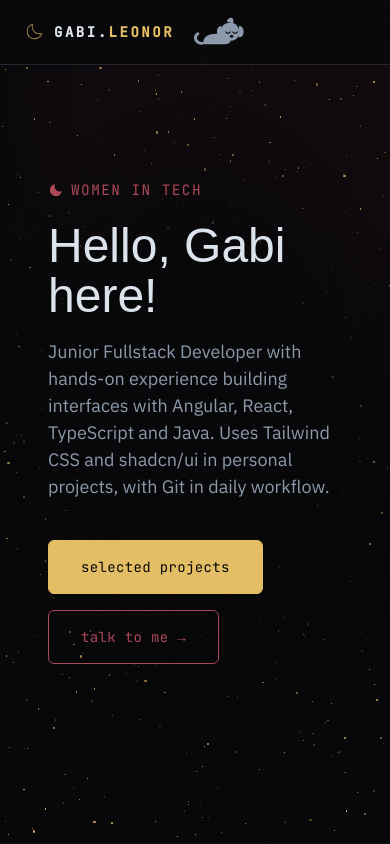
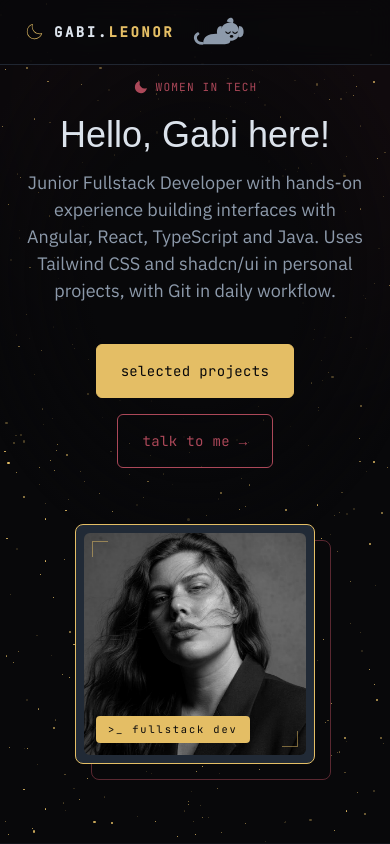
Before and after one commit to gabi-gms/myportfolio, a React (Vite) app: page / in a window 390 px wide. Shown: the top 844 px of the page. Built offline with nearby package versions, Linux system fonts and the light colour scheme; a web font is replaced by a local one.

Commit message:
fix: Adjustments to the responsiveness of the header and the contact section

```diff
--- a/src/components/ActionLink.tsx
+++ b/src/components/ActionLink.tsx
@@ -7,7 +7,7 @@ type ActionLinkProps = AnchorHTMLAttributes<HTMLAnchorElement> & {
 };
 
 const base =
-  'inline-flex items-center gap-2 rounded-md border px-8 py-4 font-mono text-sm tracking-wide transition-colors';
+  'inline-flex items-center gap-2 rounded-md border px-6 py-4 font-mono text-sm tracking-wide transition-colors';
 
 const variants = {
   primary:
--- a/src/components/Header.tsx
+++ b/src/components/Header.tsx
@@ -21,13 +21,13 @@ export default function Header() {
             className="pointer-events-none absolute -inset-x-16 -inset-y-24 bg-[radial-gradient(closest-side,var(--color-bg)_0%,var(--color-bg)_45%,transparent_100%)]"
           />
 
-          <div className="relative mx-auto w-full max-w-shell px-6 lg:px-14">
-            <p className="mb-5 flex items-center gap-2 font-mono text-[0.9rem] tracking-widest uppercase text-secondary">
+          <div className="relative flex flex-col items-center text-center lg:items-start lg:text-left">
+            <p className="mb-5 flex items-center justify-center gap-2 font-mono text-[0.7rem] uppercase tracking-widest text-secondary lg:justify-start">
               <MoonIcon size={15} weight="fill" />
               {ui.eyebrows.header}
             </p>
 
-            <h1 className="font-display text-5xl leading-[1.05] sm:text-4xl lg:text-7xl">
+            <h1 className="font-display text-4xl leading-[1.05] sm:text-4xl lg:text-6xl">
               {ui.header.name}
             </h1>
 
@@ -35,7 +35,7 @@ export default function Header() {
               {ui.header.tagline}
             </p>
 
-            <div className="mt-10 flex flex-wrap items-center gap-4">
+            <div className="mt-10 flex flex-wrap items-center justify-center gap-4 lg:justify-start">
               <ActionLink href="#projects">{ui.header.ctaPrimary}</ActionLink>
               <ActionLink href="#contact" variant="secondary">
                 {ui.header.ctaSecondary}
@@ -44,7 +44,7 @@ export default function Header() {
           </div>
         </div>
 
-        <Portrait className="mx-auto hidden w-full max-w-60 lg:block xl:max-w-xs" />
+        <Portrait className="mx-auto w-full max-w-60 xl:max-w-xs" />
       </div>
     </header>
   );
--- a/src/sections/Contact.tsx
+++ b/src/sections/Contact.tsx
@@ -4,13 +4,13 @@ import ActionLink from '../components/ActionLink';
 
 export default function Contact() {
   return (
-    <div className="grid gap-14 lg:grid-cols-2 lg:gap-20">
+    <div className="grid gap-14 lg:grid-cols-2 lg:gap-20 items-center justify-center lg:justify-start">
       <div>
-        <p className="max-w-md text-lg leading-relaxed text-moon-muted">
+        <p className="max-full text-lg leading-relaxed text-moon-muted" >
           {ui.contact.intro}
         </p>
 
-        <div className="mt-10 flex flex-wrap items-center gap-4">
+        <div className="mt-10 flex flex-wrap items-center justify-center gap-4 lg:justify-start">
           <ActionLink href={resumeUrl} download  icon={DownloadSimpleIcon}>
             {ui.contact.resumeCta}
           </ActionLink>
@@ -21,7 +21,7 @@ export default function Contact() {
       </div>
 
       <div>
-                <ul className="mt-5 grid grid-cols-1 gap-3 sm:grid-cols-2">
+        <ul className="mt-5 grid grid-cols-1 gap-3 sm:grid-cols-2">
           {socials.map(({ icon: Icon, label, href }) => (
             <li key={label}>
 
```
